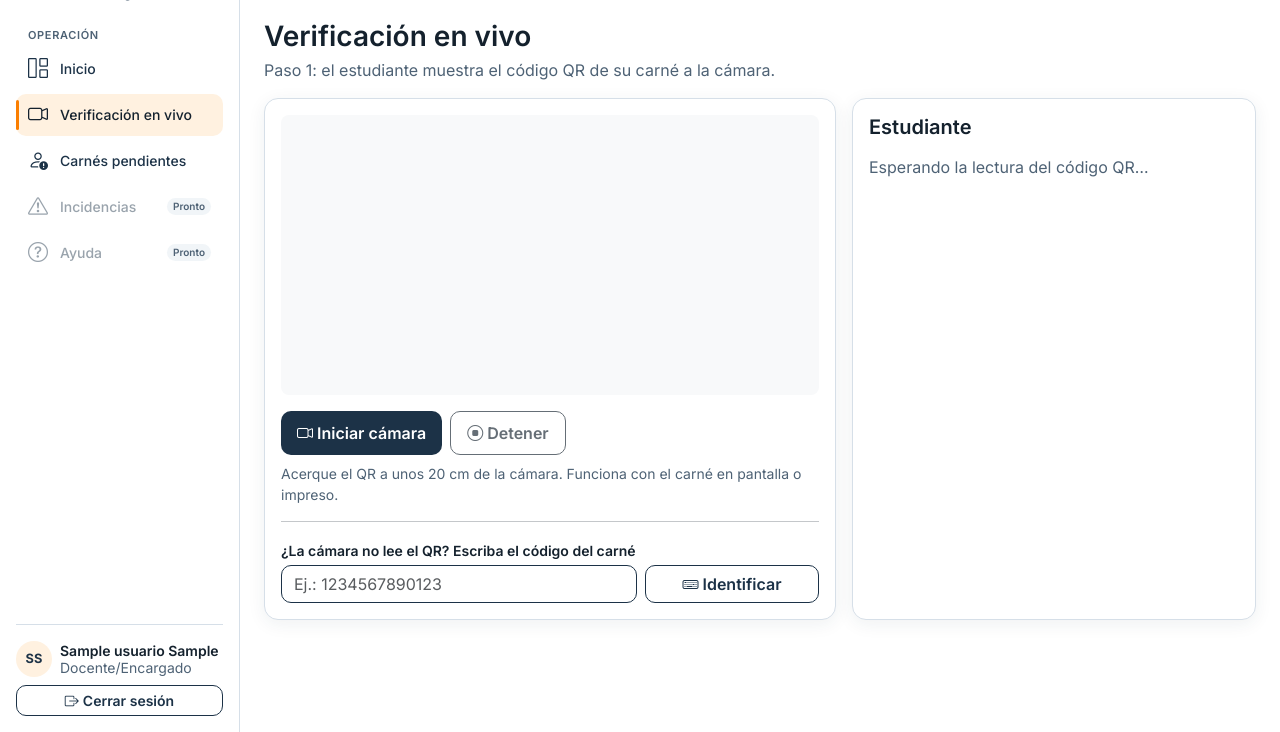
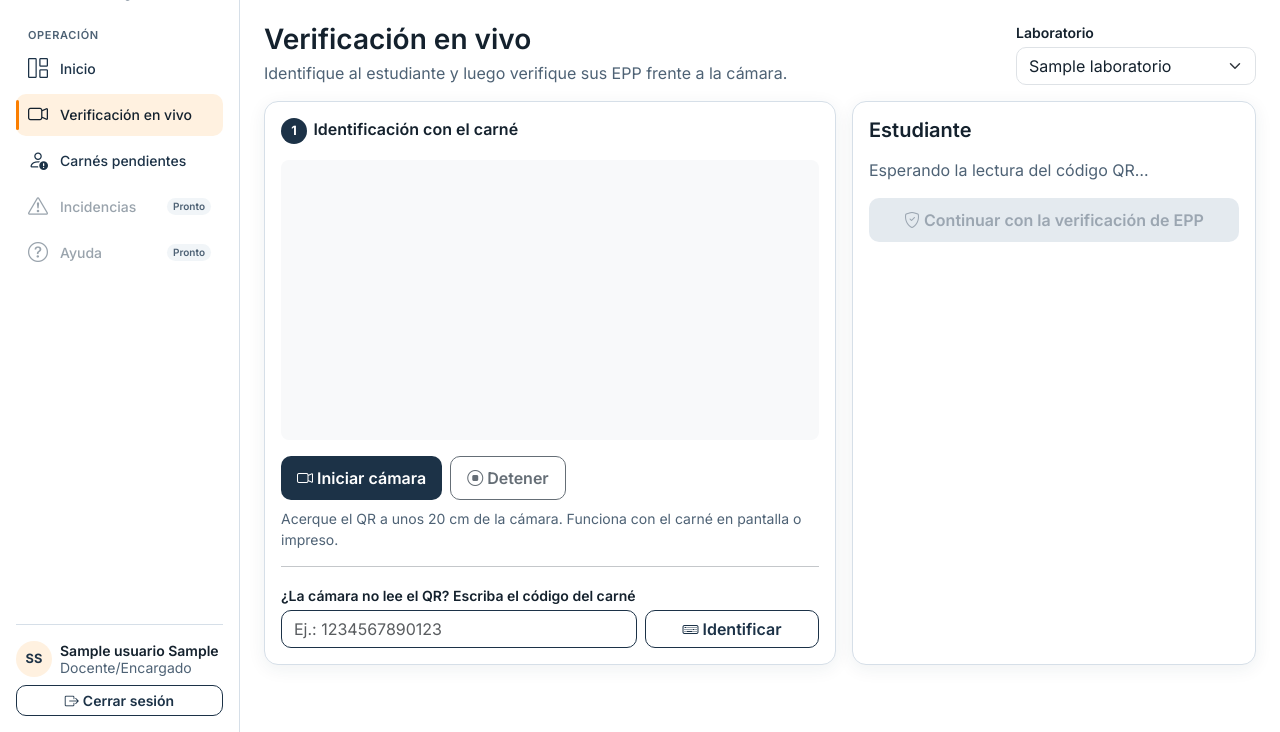
Before and after one commit to KarlaSantillan/verificacion-epp, a Django app: page /verificacion/ in a window 1280 px wide. Shown: the part 68-800 px from the top of the page. Run offline with Django 5.2, Linux system fonts and the light colour scheme; a user stored in the database is signed in; tables that the repository leaves empty hold one stand-in row (values such as "Sample post"); some libraries are stand-ins or nearby versions.

Commit message:
Detección de EPP en vivo en la pantalla de verificación; filtro de falsos positivos. Refs #12

```diff
--- /dev/null
+++ b/static/js/deteccion_epp.js
@@ -0,0 +1,229 @@
+// Detección de EPP en vivo (HU06 / RF05).
+// Toma fotogramas del video, los envía al servicio de detección (TK07) y dibuja
+// los recuadros. Los fotogramas solo viajan en memoria: no se guardan (RF05-CA05).
+(function () {
+  const laboratorios = JSON.parse(document.getElementById("datos-laboratorios").textContent);
+  const nombresEpp = JSON.parse(document.getElementById("nombres-epp").textContent);
+
+  const selLaboratorio = document.getElementById("laboratorio");
+  const pasoIdentificacion = document.getElementById("pasoIdentificacion");
+  const pasoDeteccion = document.getElementById("pasoDeteccion");
+  const btnVerificarEpp = document.getElementById("btnVerificarEpp");
+  const btnTerminar = document.getElementById("btnTerminar");
+  const video = document.getElementById("video");
+  const lienzo = document.getElementById("lienzo");
+  const videoVacio = document.getElementById("videoVacio");
+  const mensaje = document.getElementById("mensajeDeteccion");
+  const listaEpp = document.getElementById("listaEpp");
+  const velocidad = document.getElementById("velocidad");
+  const estudianteDeteccion = document.getElementById("estudianteDeteccion");
+
+  const ANCHO_ENVIO = 640; // el modelo trabaja a 640 px: enviar más grande solo hace más lento el envío
+  const SIN_DETECCION_MS = 1500; // tiempo sin detecciones antes de avisar (CA03)
+  const captura = document.createElement("canvas");
+
+  let estudiante = null;
+  let flujo = null;
+  let activo = false;
+  let ultimaDeteccion = 0;
+  let tiempos = [];
+
+  function texto(valor) {
+    const span = document.createElement("span");
+    span.textContent = valor ?? "—";
+    return span.innerHTML;
+  }
+
+  function laboratorioActual() {
+    return laboratorios.find((l) => String(l.id) === selLaboratorio.value) || { requisitos: [] };
+  }
+
+  function avisar(clase, contenido) {
+    mensaje.innerHTML = contenido ? `<div class="aviso ${clase}">${contenido}</div>` : "";
+  }
+
+  // ---------- Paso 1 → Paso 2
+  document.addEventListener("epp:identificacion", (evento) => {
+    const datos = evento.detail;
+    estudiante = datos.ok ? datos.estudiante : null;
+    btnVerificarEpp.disabled = !estudiante;
+  });
+
+  btnVerificarEpp.addEventListener("click", async () => {
+    if (!estudiante) return;
+    if (!laboratorioActual().requisitos.length) {
+      alertaLista("El laboratorio seleccionado no tiene EPP configurados.");
+      return;
+    }
+    await window.EPP.detenerLector();
+    pasoIdentificacion.classList.add("d-none");
+    pasoDeteccion.classList.remove("d-none");
+    estudianteDeteccion.textContent = `${estudiante.nombre} · ${selLaboratorio.options[selLaboratorio.selectedIndex].text}`;
+    selLaboratorio.disabled = true;
+    pintarLista([]);
+    iniciar();
+  });
+
+  btnTerminar.addEventListener("click", () => {
+    detener();
+    estudiante = null;
+    btnVerificarEpp.disabled = true;
+    selLaboratorio.disabled = false;
+    pasoDeteccion.classList.add("d-none");
+    pasoIdentificacion.classList.remove("d-none");
+    document.getElementById("resultado").textContent = "Esperando la lectura del código QR…";
+  });
+
+  function alertaLista(texto_) {
+    document.getElementById("resultado").insertAdjacentHTML("beforeend", `<div class="aviso aviso-warn mt-3">${texto(texto_)}</div>`);
+  }
+
+  // ---------- Cámara
+  async function iniciar() {
+    avisar("", "");
+    videoVacio.textContent = "Iniciando la cámara…";
+    videoVacio.classList.remove("d-none");
+    try {
+      flujo = await navigator.mediaDevices.getUserMedia({ video: { width: { ideal: 1280 }, height: { ideal: 720 } }, audio: false });
+    } catch (e) {
+      videoVacio.textContent = "No se pudo acceder a la cámara. Revise que el navegador tenga permiso.";
+      return;
+    }
+    video.srcObject = flujo;
+    await video.play();
+    videoVacio.classList.add("d-none");
+    activo = true;
+    ultimaDeteccion = performance.now();
+    tiempos = [];
+    ciclo();
+  }
+
+  function detener() {
+    activo = false;
+    if (flujo) flujo.getTracks().forEach((pista) => pista.stop());
+    flujo = null;
+    video.srcObject = null;
+    lienzo.getContext("2d").clearRect(0, 0, lienzo.width, lienzo.height);
+    velocidad.textContent = "";
+  }
+
+  function fotograma() {
+    const escala = ANCHO_ENVIO / video.videoWidth;
+    captura.width = ANCHO_ENVIO;
+    captura.height = Math.round(video.videoHeight * escala);
+    captura.getContext("2d").drawImage(video, 0, 0, captura.width, captura.height);
+    return new Promise((resolver) => captura.toBlob(resolver, "image/jpeg", 0.75));
+  }
+
+  // Un fotograma a la vez: se envía el siguiente cuando llega la respuesta del anterior.
+  async function ciclo() {
+    while (activo) {
+      if (!video.videoWidth) {
+        await new Promise((r) => setTimeout(r, 100));
+        continue;
+      }
+      const inicio = performance.now();
+      try {
+        const datos = new FormData();
+        datos.append("fotograma", await fotograma(), "fotograma.jpg");
+        const respuesta = await fetch(window.EPP.urlDetectar, {
+          method: "POST",
+          headers: { "X-CSRFToken": window.EPP.csrf },
+          body: datos,
+        });
+        const resultado = await respuesta.json();
+        if (!activo) break;
+        if (!resultado.ok) {
+          // CA03 / RF05-CA04: servicio no disponible → mensaje y reintento, sin registrar nada.
+          avisar("aviso-error", `<i class="bi bi-x-octagon me-1"></i>${texto(resultado.mensaje)}`);
+          dibujar([]);
+          pintarLista([]);
+          await new Promise((r) => setTimeout(r, 2000));
+          continue;
+        }
+        procesar(resultado.detecciones);
+        medir(performance.now() - inicio);
+      } catch (e) {
+        if (!activo) break;
+        avisar("aviso-error", '<i class="bi bi-x-octagon me-1"></i>No se pudo comunicar con el servicio de detección.');
+        await new Promise((r) => setTimeout(r, 2000));
+      }
+    }
+  }
+
+  function medir(ms) {
+    tiempos.push(ms);
+    if (tiempos.length > 20) tiempos.shift();
+    const promedio = tiempos.reduce((a, b) => a + b, 0) / tiempos.length;
+    velocidad.textContent = `${(1000 / promedio).toFixed(1)} FPS · ${Math.round(promedio)} ms`;
+  }
+
+  // ---------- Resultados
+  function procesar(detecciones) {
+    const requisitos = laboratorioActual().requisitos;
+    const minimo = Object.fromEntries(requisitos.map((r) => [r.clase, r.confianza_minima]));
+    dibujar(detecciones, minimo);
+    pintarLista(detecciones);
+
+    if (detecciones.length) ultimaDeteccion = performance.now();
+    if (performance.now() - ultimaDeteccion > SIN_DETECCION_MS) {
+      // CA03: el modelo no tiene la clase "persona"; sin ninguna detección se asume que nadie está en el encuadre.
+      avisar("aviso-warn", '<i class="bi bi-person-exclamation me-1"></i>No se detecta a ninguna persona con EPP en el encuadre. Ubíquese frente a la cámara.');
+    } else {
+      avisar("", "");
+    }
+  }
+
+  function dibujar(detecciones, minimo = {}) {
+    const ancho = video.clientWidth;
+    const alto = video.clientHeight;
+    const proporcion = window.devicePixelRatio || 1;
+    lienzo.width = ancho * proporcion;
+    lienzo.height = alto * proporcion;
+    const ctx = lienzo.getContext("2d");
+    ctx.setTransform(proporcion, 0, 0, proporcion, 0, 0);
+    ctx.clearRect(0, 0, ancho, alto);
+    ctx.font = "600 14px Inter, system-ui, sans-serif";
+    ctx.lineWidth = 3;
+
+    for (const d of detecciones) {
+      const [x1, y1, x2, y2] = d.caja;
+      const x = x1 * ancho, y = y1 * alto, w = (x2 - x1) * ancho, h = (y2 - y1) * alto;
+      // Verde: supera la confianza mínima del laboratorio. Naranja: detectado con poca confianza.
+      const cumple = d.clase in minimo && d.confianza >= minimo[d.clase];
+      const color = cumple ? "#15803d" : "#fb7e00";
+      const etiqueta = `${nombresEpp[d.clase] || d.clase} ${Math.round(d.confianza * 100)} %`;
+      ctx.strokeStyle = color;
+      ctx.strokeRect(x, y, w, h);
+      const anchoTexto = ctx.measureText(etiqueta).width + 10;
+      const yTexto = y > 22 ? y - 22 : y;
+      ctx.fillStyle = color;
+      ctx.fillRect(x - 1.5, yTexto, anchoTexto, 22);
+      ctx.fillStyle = "#fff";
+      ctx.fillText(etiqueta, x + 4, yTexto + 16);
+    }
+  }
+
+  // CA02: estado de cada EPP requerido, actualizado con cada fotograma.
+  function pintarLista(detecciones) {
+    const mejor = {};
+    for (const d of detecciones) mejor[d.clase] = Math.max(mejor[d.clase] || 0, d.confianza);
+    listaEpp.innerHTML = laboratorioActual()
+      .requisitos.map((r) => {
+        const confianza = mejor[r.clase] || 0;
+        const detectado = confianza >= r.confianza_minima;
+        const detalle = confianza ? `${Math.round(confianza * 100)} % (mín. ${Math.round(r.confianza_minima * 100)} %)` : `mín. ${Math.round(r.confianza_minima * 100)} %`;
+        return `
+          <div class="estado-epp ${detectado ? "detectado" : "pendiente"}">
+            <div>
+              <div class="fw-semibold">${texto(r.epp)}${r.obligatorio ? "" : ' <span class="small text-muted-epp">(opcional)</span>'}</div>
+              <div class="small text-muted-epp">${detalle}</div>
+            </div>
+            <span class="marca">${detectado ? '<i class="bi bi-check-circle-fill"></i> Detectado' : '<i class="bi bi-circle"></i> No detectado'}</span>
+          </div>`;
+      })
+      .join("");
+  }
+
+  window.addEventListener("beforeunload", detener);
+})();
--- a/static/js/lector_qr.js
+++ b/static/js/lector_qr.js
@@ -42,6 +42,8 @@
     // Tiempo de respuesta del servidor, útil para medir el RNF04 (CP55).
     html += `<p class="small text-muted-epp mt-3 mb-0">Identificado en ${milisegundos} ms</p>`;
     resultado.innerHTML = html;
+    // Aviso para la detección de EPP (HU06): solo se habilita con un estudiante identificado.
+    document.dispatchEvent(new CustomEvent("epp:identificacion", { detail: datos }));
   }
 
   // datos: { qr: "..." } cuando lee la cámara, o { codigo: "..." } cuando se escribe a mano.
@@ -92,9 +94,14 @@
     }
   });
 
-  btnDetener.addEventListener("click", async () => {
-    await lector.stop();
+  async function detenerLector() {
+    if (lector.isScanning) await lector.stop();
     btnIniciar.disabled = false;
     btnDetener.disabled = true;
-  });
+  }
+
+  btnDetener.addEventListener("click", detenerLector);
+
+  // La detección de EPP (HU06) usa la misma cámara: primero se apaga el lector de QR.
+  window.EPP.detenerLector = detenerLector;
 })();
--- a/templates/verificacion/verificar.html
+++ b/templates/verificacion/verificar.html
@@ -2,13 +2,45 @@
 {% load static %}
 {% block titulo %}Verificación en vivo{% endblock %}
 
+{% block estilos %}
+<style>
+  .video-deteccion { position: relative; background: #0f1b26; border-radius: 12px; overflow: hidden; min-height: 280px; }
+  .video-deteccion video { display: block; width: 100%; height: auto; }
+  .video-deteccion canvas { position: absolute; inset: 0; width: 100%; height: 100%; pointer-events: none; }
+  .video-deteccion .vacio { position: absolute; inset: 0; display: grid; place-items: center; color: #c9d4de; text-align: center; padding: 1rem; }
+  .estado-epp { display: flex; align-items: center; justify-content: space-between; gap: .75rem; padding: .6rem .75rem; border: 1px solid var(--epp-neutral); border-radius: 10px; }
+  .estado-epp + .estado-epp { margin-top: .5rem; }
+  .estado-epp .marca { font-weight: 600; font-size: .85rem; white-space: nowrap; }
+  .estado-epp.detectado { border-color: rgba(21, 128, 61, .4); background: #f0fdf4; }
+  .estado-epp.detectado .marca { color: var(--epp-ok); }
+  .estado-epp.pendiente .marca { color: var(--epp-muted); }
+  .paso { display: inline-grid; place-items: center; width: 26px; height: 26px; border-radius: 50%; background: var(--epp-primary); color: #fff; font-size: .8rem; font-weight: 700; margin-right: .4rem; }
+</style>
+{% endblock %}
+
 {% block contenido %}
-<h1 class="fs-3 fw-semibold text-heading mb-1">Verificación en vivo</h1>
-<p class="text-muted-epp">Paso 1: el estudiante muestra el código QR de su carné a la cámara.</p>
+<div class="d-flex flex-wrap justify-content-between align-items-end gap-3 mb-3">
+  <div>
+    <h1 class="fs-3 fw-semibold text-heading mb-1">Verificación en vivo</h1>
+    <p class="text-muted-epp mb-0">Identifique al estudiante y luego verifique sus EPP frente a la cámara.</p>
+  </div>
+  <div style="min-width: 240px">
+    <label for="laboratorio" class="form-label small mb-1">Laboratorio</label>
+    <select id="laboratorio" class="form-select">
+      {% for laboratorio in laboratorios %}<option value="{{ laboratorio.id }}">{{ laboratorio.nombre }}</option>{% empty %}<option value="">Sin laboratorios activos</option>{% endfor %}
+    </select>
+  </div>
+</div>
 
-<div class="row g-3">
+{% if not modelo_activo %}
+<div class="aviso aviso-warn mb-3"><i class="bi bi-exclamation-triangle me-1"></i>No hay un modelo de visión activo. La detección de EPP no estará disponible hasta registrarlo en el panel.</div>
+{% endif %}
+
+<!-- Paso 1: identificación (HU02 / HU03) -->
+<div id="pasoIdentificacion" class="row g-3">
   <div class="col-lg-7">
     <div class="tarjeta p-3">
+      <h2 class="fs-6 fw-semibold mb-3"><span class="paso">1</span>Identificación con el carné</h2>
       <div id="lector" class="rounded-3 overflow-hidden bg-light" style="min-height: 280px"></div>
       <div class="d-flex gap-2 mt-3">
         <button id="btnIniciar" type="button" class="btn btn-epp px-3"><i class="bi bi-camera-video me-1"></i>Iniciar cámara</button>
@@ -35,6 +67,36 @@
     <div class="tarjeta p-3 h-100" aria-live="polite">
       <h2 class="fs-5 fw-semibold mb-3">Estudiante</h2>
       <div id="resultado" class="text-muted-epp">Esperando la lectura del código QR…</div>
+      <button id="btnVerificarEpp" type="button" class="btn btn-epp w-100 mt-3" disabled>
+        <i class="bi bi-shield-check me-1"></i>Continuar con la verificación de EPP
+      </button>
+    </div>
+  </div>
+</div>
+
+<!-- Paso 2: detección de EPP en vivo (HU06) -->
+<div id="pasoDeteccion" class="row g-3 d-none">
+  <div class="col-lg-8">
+    <div class="tarjeta p-3">
+      <div class="d-flex justify-content-between align-items-center mb-3">
+        <h2 class="fs-6 fw-semibold mb-0"><span class="paso">2</span>Detección de EPP en vivo</h2>
+        <span id="velocidad" class="small text-muted-epp"></span>
+      </div>
+      <div class="video-deteccion">
+        <video id="video" autoplay playsinline muted></video>
+        <canvas id="lienzo"></canvas>
+        <div id="videoVacio" class="vacio">Iniciando la cámara…</div>
+      </div>
+      <div id="mensajeDeteccion" class="mt-3" aria-live="polite"></div>
+      <p class="small text-muted-epp mt-2 mb-0">Ubíquese a 1–1,5 m de la cámara, de la cintura hacia arriba, y muestre las manos.</p>
+    </div>
+  </div>
+  <div class="col-lg-4">
+    <div class="tarjeta p-3 h-100">
+      <h2 class="fs-5 fw-semibold mb-1">EPP requeridos</h2>
+      <p id="estudianteDeteccion" class="small text-muted-epp mb-3"></p>
+      <div id="listaEpp"></div>
+      <button id="btnTerminar" type="button" class="btn btn-epp-outline w-100 mt-3"><i class="bi bi-arrow-left me-1"></i>Siguiente estudiante</button>
     </div>
   </div>
 </div>
@@ -42,11 +104,15 @@
 
 {% block scripts %}
 <script src="https://unpkg.com/html5-qrcode@2.3.8/html5-qrcode.min.js"></script>
+{{ laboratorios|json_script:"datos-laboratorios" }}
+{{ nombres_epp|json_script:"nombres-epp" }}
 <script>
   window.EPP = {
     urlIdentificar: "{% url 'verificacion:identificar' %}",
+    urlDetectar: "{% url 'verificacion:detectar' %}",
     csrf: "{{ csrf_token }}",
   };
 </script>
-  <script src="{% static 'js/lector_qr.js' %}?v=2"></script>
+<script src="{% static 'js/lector_qr.js' %}?v=3"></script>
+<script src="{% static 'js/deteccion_epp.js' %}?v=1"></script>
 {% endblock %}
--- a/verificacion/views.py
+++ b/verificacion/views.py
@@ -1,10 +1,12 @@
 import json
 
 from django.contrib.auth.decorators import login_required
+from django.db.models import Prefetch
 from django.http import JsonResponse
 from django.shortcuts import render
 from django.views.decorators.http import require_POST
 
+from configuracion.models import Epp, Laboratorio, LaboratorioEpp, ModeloVision
 from estudiantes.servicios import (
     QRNoValido,
     identificar_por_codigo,
@@ -14,10 +16,42 @@ from estudiantes.servicios import (
 )
 
 
+def configuracion_laboratorios():
+    """Requisitos de EPP de cada laboratorio activo, para la pantalla de detección (HU06 / HU12)."""
+    requisitos = LaboratorioEpp.objects.filter(activo=True, epp__activo=True).select_related("epp").order_by("epp__nombre")
+    laboratorios = Laboratorio.objects.filter(activo=True).prefetch_related(Prefetch("requisitos", queryset=requisitos))
+    return [
+        {
+            "id": laboratorio.id_laboratorio,
+            "nombre": laboratorio.nombre,
+            "estabilizacion": laboratorio.tiempo_estabilizacion_segundos,
+            "requisitos": [
+                {
+                    "epp": requisito.epp.nombre,
+                    "clase": requisito.epp.clase_modelo,
+                    "obligatorio": requisito.obligatorio,
+                    "confianza_minima": float(requisito.confianza_minima),
+                }
+                for requisito in laboratorio.requisitos.all()
+            ],
+        }
+        for laboratorio in laboratorios
+    ]
+
+
 @login_required
 def verificar(request):
-    """Pantalla de verificación en vivo. Paso 1: identificación por QR (HU02) o por código escrito (HU03)."""
-    return render(request, "verificacion/verificar.html")
+    """Pantalla de verificación en vivo.
+
+    Paso 1: identificación por QR (HU02) o por código escrito (HU03).
+    Paso 2: detección de EPP en vivo con el modelo activo (HU06).
+    """
+    contexto = {
+        "laboratorios": configuracion_laboratorios(),
+        "nombres_epp": {epp.clase_modelo: epp.nombre for epp in Epp.objects.filter(activo=True)},
+        "modelo_activo": ModeloVision.objects.filter(activo=True).first(),
+    }
+    return render(request, "verificacion/verificar.html", contexto)
 
 
 def _identificar(datos, usuario):
```
Also changed, not shown: verificacion/deteccion.py (+7 -1 lines), verificacion/tests_hu06.py (added, +51 -0 lines).
